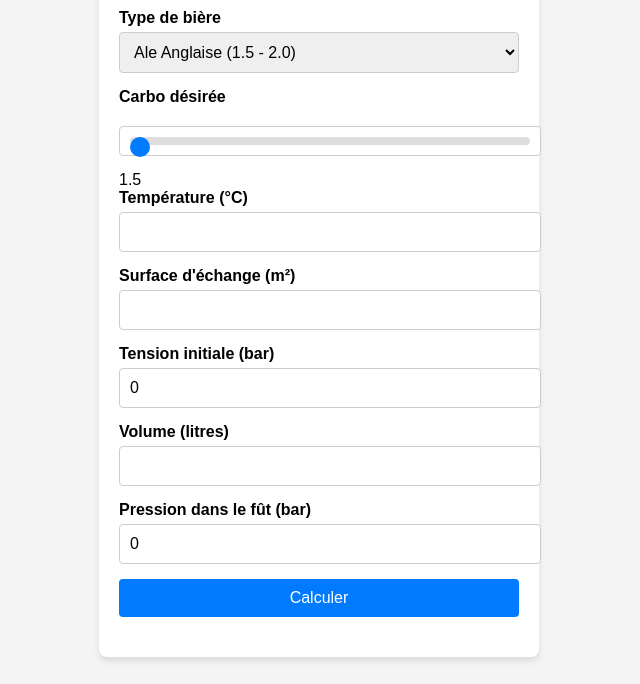
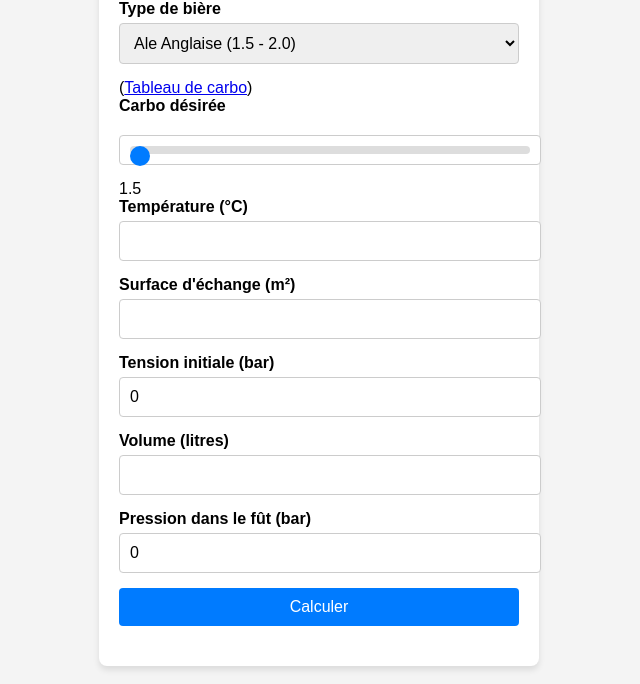
Before and after one commit to Nem0oo/Calculateur-carbo, a plain HTML site: page code/index.html in a window 1280 px wide. Shown: the part 116-800 px from the top of the page, without its empty margins (321-961 px from the left). Drawn offline with Linux system fonts and the light colour scheme.

Commit message:
ajout lien tableau

```diff
--- a/code/index.html
+++ b/code/index.html
@@ -22,7 +22,7 @@
                 <option value="2.4,2.8">Lambic (2.4 - 2.8)</option>
                 <option value="3.0,4.5">Lambic Fruitée (3.0 - 4.5)</option>
                 <option value="3.3,4.5">Bière de Froment (3.3 - 4.5)</option>
-            </select>
+            </select> (<a href="https://brewingcalculators.com/wp-content/uploads/2022/11/Forced-Carbonation-Chart-Metric-v3.png">Tableau de carbo</a>)
 
             <label for="desiredCarbo">Carbo désirée</label>
             <input type="range" id="desiredCarbo" step="0.1">
```
